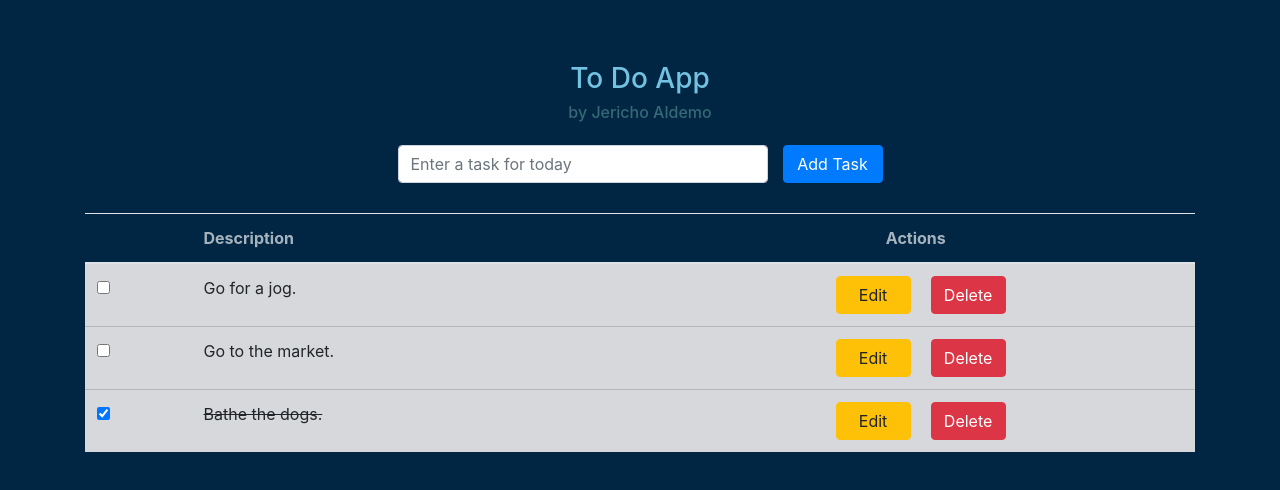
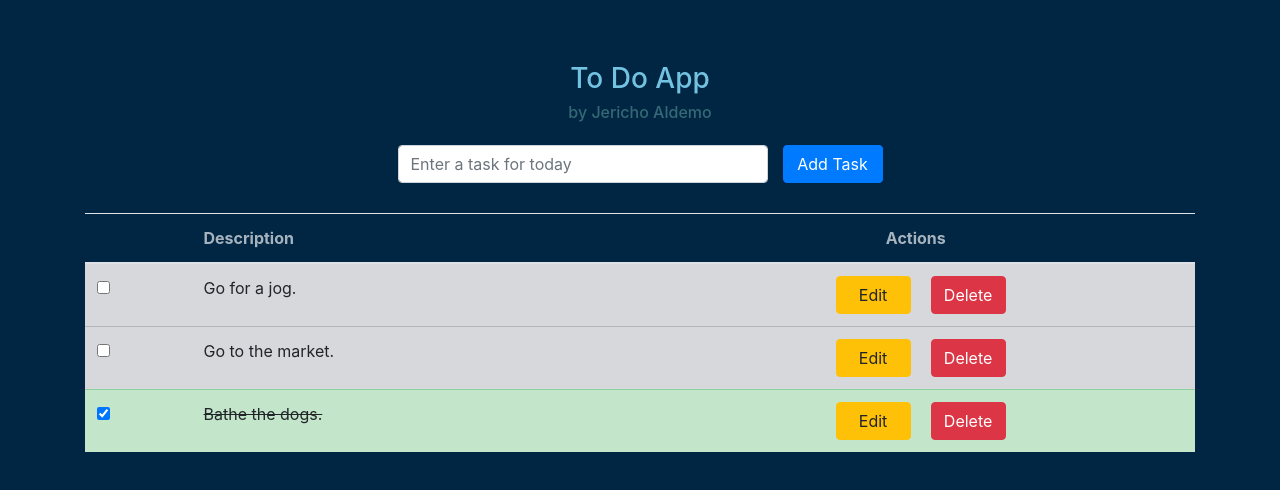
Before and after one commit to echoaldemo/multisys-todo, a React (Create React App) app: page / in a window 1280 px wide. Shown: the top 490 px of the page. Built offline with nearby package versions, Linux system fonts and the light colour scheme.

Commit message:
Updated table design

```diff
--- a/src/components/ToDo.js
+++ b/src/components/ToDo.js
@@ -21,6 +21,14 @@ const Todo = () => {
       dispatch(allActions.taskActions.add(input.task));
     }
     dispatch(allActions.inputActions.clear());
+  };
+
+  const rowClass = (task) => {
+    return input.selected && task.id === input.selected.id
+      ? "table-info"
+      : task.status
+      ? "table-success"
+      : "table-secondary";
   };
 
   return (
@@ -62,7 +70,7 @@ const Todo = () => {
           <tbody>
             {tasks.length > 0 &&
               tasks.map((task) => (
-                <tr key={task.id} className="table-secondary">
+                <tr key={task.id} className={rowClass(task)}>
                   <th scope="row">
                     <input
                       type="checkbox"
```
